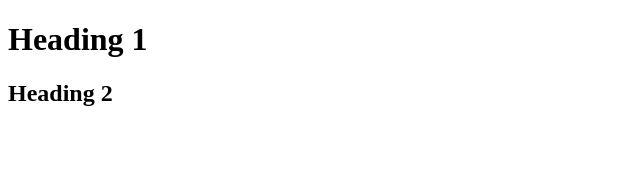
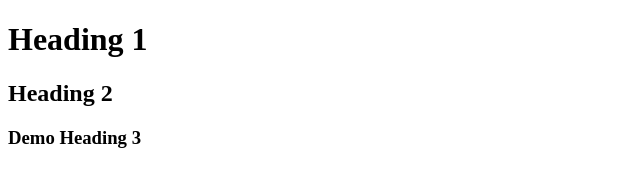
Before and after one commit to PorwalDhruv05/firstDemoRepository, a plain HTML site: page index.html in a window 1280 px wide. Shown: the whole page, without its empty margins (0-640 px from the left). Drawn offline with Linux system fonts and the light colour scheme.

Commit message:
First commit in demo branch

```diff
--- a/index.html
+++ b/index.html
@@ -9,5 +9,6 @@
 <body>
     <h1>Heading 1</h1>
     <h2>Heading 2</h2>
+    <h3>Demo Heading 3</h3>
 </body>
 </html>
```
